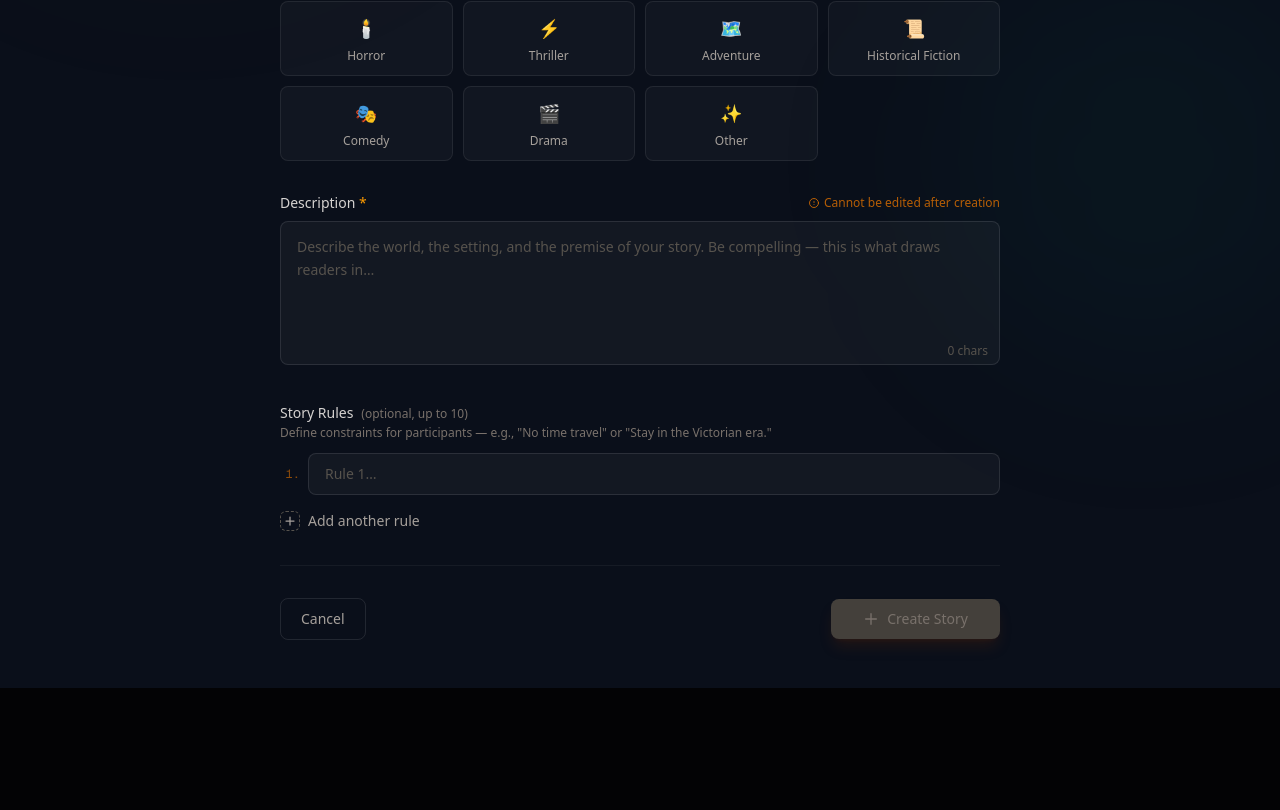
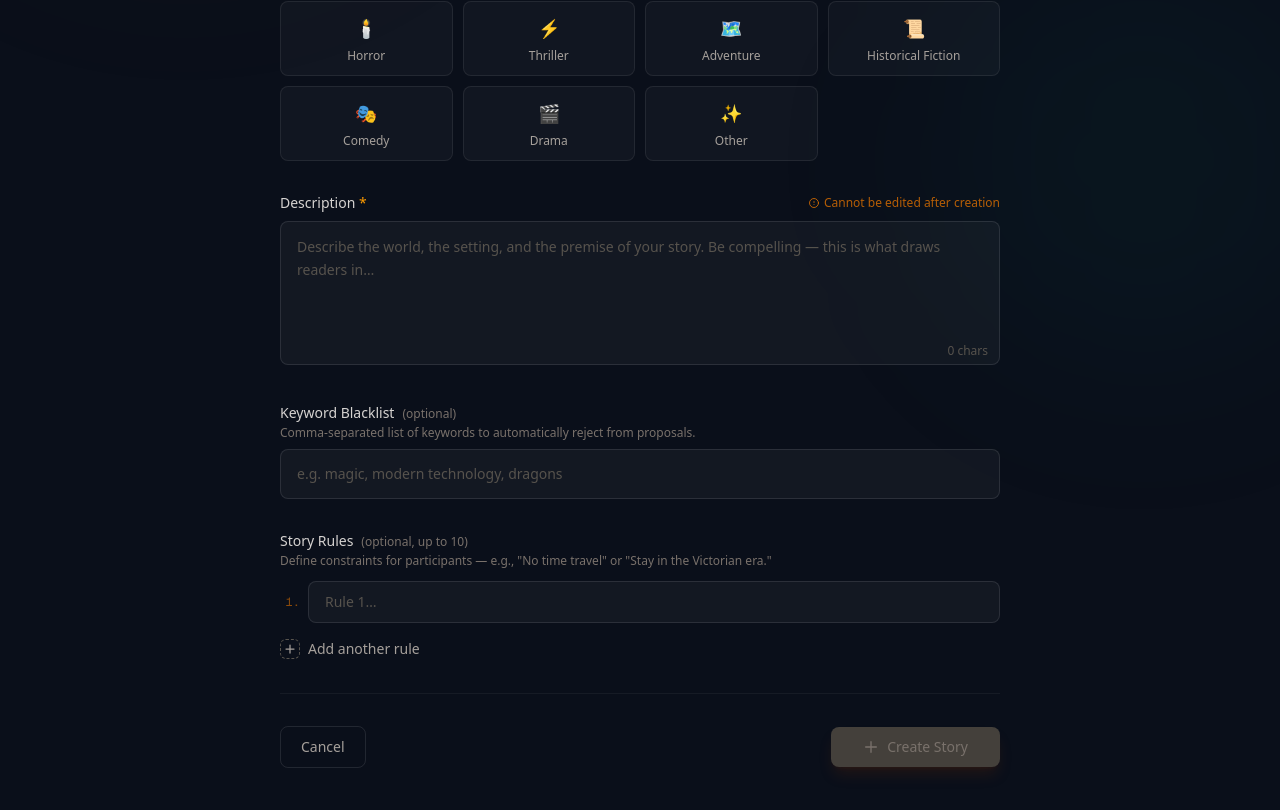
Before and after one commit to Hamza1096/AI_based_Story_Auction, a Next.js app: page /dashboard/create-story in a window 1280 px wide. Shown: the part 520-1330 px from the top of the page. Before the commit the page ends 1208 px from the top, so only its background shows below. Built offline with nearby package versions, Linux system fonts and the light colour scheme; no server answers; the database is empty; sample sign-in values are in the browser's storage.

Commit message:
Add blacklist

```diff
--- a/app/api/stories/[id]/proposals/route.ts
+++ b/app/api/stories/[id]/proposals/route.ts
@@ -58,6 +58,19 @@ export async function POST(
     const story = await Story.findById(id);
     if (!story) {
       return NextResponse.json({ error: "Story not found." }, { status: 404 });
+    }
+
+    // Check against blacklist
+    if (story.blacklist && story.blacklist.length > 0) {
+      const lowerContent = trimmedContent.toLowerCase();
+      const blockedWords = story.blacklist.filter((word: string) => lowerContent.includes(word));
+
+      if (blockedWords.length > 0) {
+        return NextResponse.json(
+          { error: `Proposal contains forbidden keywords. Please remove them and try again.` },
+          { status: 400 }
+        );
+      }
     }
 
     // Check one proposal per user per story per day (AS-12)
--- a/app/api/stories/[id]/route.ts
+++ b/app/api/stories/[id]/route.ts
@@ -1,4 +1,6 @@
 import { NextResponse } from "next/server";
+import { getServerSession } from "next-auth";
+import { authOptions } from "@/app/api/auth/[...nextauth]/route";
 import connectToDatabase from "@/lib/mongodb";
 import Story from "@/models/Story";
 
@@ -32,3 +34,59 @@ export async function GET(
     return NextResponse.json({ error: "Internal server error" }, { status: 500 });
   }
 }
+
+/**
+ * PATCH /api/stories/[id]
+ * Updates a story (currently only supporting `blacklist`).
+ */
+export async function PATCH(
+  request: Request,
+  { params }: { params: Promise<{ id: string }> }
+) {
+  try {
+    const session = await getServerSession(authOptions);
+    if (!session?.user) {
+      return NextResponse.json({ error: "Unauthorized" }, { status: 401 });
+    }
+
+    const p = await params;
+    const { id } = p;
+
+    if (!id) {
+      return NextResponse.json({ error: "Story ID is required." }, { status: 400 });
+    }
+
+    const body = await request.json();
+    const { blacklist } = body;
+
+    await connectToDatabase();
+
+    const story = await Story.findById(id);
+
+    if (!story) {
+      return NextResponse.json({ error: "Story not found." }, { status: 404 });
+    }
+
+    if (story.author.toString() !== session.user.id) {
+      return NextResponse.json({ error: "Forbidden. You are not the author of this story." }, { status: 403 });
+    }
+
+    // Blacklist: comma-separated string converted to array OR an array
+    let sanitisedBlacklist: string[] = [];
+    if (typeof blacklist === "string") {
+      sanitisedBlacklist = blacklist.split(",").map((k) => k.trim().toLowerCase()).filter((k) => k.length > 0);
+    } else if (Array.isArray(blacklist)) {
+      sanitisedBlacklist = blacklist.map((k) => k.trim().toLowerCase()).filter((k) => k.length > 0);
+    } else {
+      sanitisedBlacklist = story.blacklist; // Unchanged if not provided
+    }
+
+    story.blacklist = sanitisedBlacklist;
+    await story.save();
+
+    return NextResponse.json({ story, message: "Story updated successfully" }, { status: 200 });
+  } catch (error) {
+    console.error(`[PATCH /api/stories/[id]]`, error);
+    return NextResponse.json({ error: "Internal server error" }, { status: 500 });
+  }
+}
--- a/app/api/stories/route.ts
+++ b/app/api/stories/route.ts
@@ -62,7 +62,7 @@ export async function POST(request: Request) {
     }
 
     const body = await request.json();
-    const { title, genre, description, rules } = body;
+    const { title, genre, description, rules, blacklist } = body;
 
     // --- Validation ---
     if (!title || typeof title !== "string" || title.trim().length === 0) {
@@ -95,6 +95,14 @@ export async function POST(request: Request) {
           .slice(0, 10)
       : [];
 
+    // Blacklist: comma-separated string converted to array
+    const sanitisedBlacklist: string[] = typeof blacklist === "string"
+      ? blacklist
+          .split(",")
+          .map((k) => k.trim().toLowerCase())
+          .filter((k) => k.length > 0)
+      : [];
+
     await connectToDatabase();
 
     const story = await Story.create({
@@ -102,6 +110,7 @@ export async function POST(request: Request) {
       genre,
       description: description.trim(),
       rules: sanitisedRules,
+      blacklist: sanitisedBlacklist,
       author: session.user.id,
       authorName: session.user.name || "Anonymous",
       status: "active",
--- a/app/dashboard/create-story/page.tsx
+++ b/app/dashboard/create-story/page.tsx
@@ -42,6 +42,7 @@ export default function CreateStoryPage() {
   const [genre, setGenre] = useState("");
   const [description, setDescription] = useState("");
   const [rules, setRules] = useState<string[]>([""]);
+  const [blacklistString, setBlacklistString] = useState("");
   const [isSubmitting, setIsSubmitting] = useState(false);
   const [error, setError] = useState("");
 
@@ -91,6 +92,7 @@ export default function CreateStoryPage() {
           genre,
           description: description.trim(),
           rules: cleanedRules,
+          blacklist: blacklistString,
         }),
       });
 
@@ -231,6 +233,29 @@ export default function CreateStoryPage() {
             </div>
           </div>
 
+          {/* Blacklist */}
+          <div className="space-y-2">
+            <div className="flex items-center justify-between">
+              <div>
+                <label className="block text-sm font-medium text-stone-300" htmlFor="story-blacklist">
+                  Keyword Blacklist
+                  <span className="ml-2 text-xs text-stone-500 font-normal">(optional)</span>
+                </label>
+                <p className="text-xs text-stone-500 mt-0.5">
+                  Comma-separated list of keywords to automatically reject from proposals.
+                </p>
+              </div>
+            </div>
+            <input
+              id="story-blacklist"
+              type="text"
+              value={blacklistString}
+              onChange={(e) => setBlacklistString(e.target.value)}
+              placeholder="e.g. magic, modern technology, dragons"
+              className="w-full bg-white/[0.04] border border-white/10 rounded-lg px-4 py-3.5 text-stone-100 placeholder:text-stone-600 focus:outline-none focus:border-amber-500/50 focus:ring-1 focus:ring-amber-500/20 transition-all text-sm"
+            />
+          </div>
+
           {/* Rules */}
           <div className="space-y-3">
             <div className="flex items-center justify-between">
--- a/app/stories/[id]/page.tsx
+++ b/app/stories/[id]/page.tsx
@@ -12,6 +12,8 @@ interface Story {
   genre: string;
   description: string;
   rules: string[];
+  blacklist?: string[];
+  author: string;
   authorName: string;
   status: "active" | "completed" | "paused";
   chapterCount: number;
@@ -46,6 +48,10 @@ export default function StoryDetailPage() {
 
   const [story, setStory] = useState<Story | null>(null);
   const [loadingStory, setLoadingStory] = useState(true);
+
+  const [isEditingBlacklist, setIsEditingBlacklist] = useState(false);
+  const [blacklistInput, setBlacklistInput] = useState("");
+  const [isUpdatingBlacklist, setIsUpdatingBlacklist] = useState(false);
 
   // Proposal State
   const [proposalContent, setProposalContent] = useState("");
@@ -85,6 +91,9 @@ export default function StoryDetailPage() {
         if (res.ok) {
           const data = await res.json();
           setStory(data.story);
+          if (data.story.blacklist) {
+            setBlacklistInput(data.story.blacklist.join(", "));
+          }
         } else {
           setStory(null);
         }
@@ -355,6 +364,28 @@ export default function StoryDetailPage() {
     }
   };
 
+  const handleUpdateBlacklist = async () => {
+    if (!story) return;
+    setIsUpdatingBlacklist(true);
+    try {
+      const res = await fetch(`/api/stories/${story._id}`, {
+        method: "PATCH",
+        headers: { "Content-Type": "application/json" },
+        body: JSON.stringify({ blacklist: blacklistInput }),
+      });
+      if (res.ok) {
+        const data = await res.json();
+        setStory(data.story);
+        setBlacklistInput(data.story.blacklist?.join(", ") || "");
+        setIsEditingBlacklist(false);
+      }
+    } catch (err) {
+      console.error(err);
+    } finally {
+      setIsUpdatingBlacklist(false);
+    }
+  };
+
   return (
     <div className="min-h-screen bg-[#0a0f1a] text-stone-200">
       {/* Ambient glows */}
@@ -425,6 +456,69 @@ export default function StoryDetailPage() {
                   </li>
                 ))}
               </ul>
+            </section>
+          )}
+
+          {/* Blacklist Management (Author only) */}
+          {session?.user?.id === story.author && (
+            <section className="mt-8">
+              <div className="flex items-center justify-between mb-3">
+                <h2 className="text-lg font-medium text-stone-200">Keyword Blacklist</h2>
+                {!isEditingBlacklist ? (
+                  <button
+                    onClick={() => setIsEditingBlacklist(true)}
+                    className="text-xs text-amber-500 hover:text-amber-400 font-medium"
+                  >
+                    Edit Blacklist
+                  </button>
+                ) : (
+                  <div className="flex gap-2">
+                    <button
+                      onClick={() => {
+                        setIsEditingBlacklist(false);
+                        setBlacklistInput(story.blacklist?.join(", ") || "");
+                      }}
+                      className="text-xs text-stone-500 hover:text-stone-300 font-medium"
+                    >
+                      Cancel
+                    </button>
+                    <button
+                      onClick={handleUpdateBlacklist}
+                      disabled={isUpdatingBlacklist}
+                      className="text-xs text-emerald-500 hover:text-emerald-400 font-medium disabled:opacity-50"
+                    >
+                      {isUpdatingBlacklist ? "Saving..." : "Save"}
+                    </button>
+                  </div>
+                )}
+              </div>
+
+              {isEditingBlacklist ? (
+                <div className="space-y-2">
+                  <input
+                    type="text"
+                    value={blacklistInput}
+                    onChange={(e) => setBlacklistInput(e.target.value)}
+                    placeholder="e.g. offensive, unwanted, words"
+                    className="w-full bg-[#0a0f1a] border border-white/10 rounded-lg px-4 py-2 text-stone-200 placeholder:text-stone-600 focus:outline-none focus:border-amber-500/50 focus:ring-1 focus:ring-amber-500/20 text-sm"
+                  />
+                  <p className="text-[10px] text-stone-500">Comma-separated list of keywords. Proposals containing these words will be automatically rejected.</p>
+                </div>
+              ) : (
+                <div className="bg-white/[0.02] border border-white/5 rounded-xl p-6 text-sm text-stone-400">
+                  {story.blacklist && story.blacklist.length > 0 ? (
+                    <div className="flex flex-wrap gap-2">
+                      {story.blacklist.map((word, i) => (
+                        <span key={i} className="px-2 py-0.5 bg-red-500/10 text-red-300 border border-red-500/20 rounded-md text-xs">
+                          {word}
+                        </span>
+                      ))}
+                    </div>
+                  ) : (
+                    <p className="italic text-stone-600">No blacklisted keywords defined.</p>
+                  )}
+                </div>
+              )}
             </section>
           )}
 
--- a/models/Transaction.ts
+++ b/models/Transaction.ts
@@ -31,6 +31,7 @@ const TransactionSchema = new Schema(
     stripeSessionId: {
       type: String,
       sparse: true, // null for non-Stripe transactions (e.g. debit for bidding)
+      unique: true,
     },
     stripePaymentIntentId: {
       type: String,
@@ -42,8 +43,6 @@ const TransactionSchema = new Schema(
 
 // Fast lookup by user, newest-first
 TransactionSchema.index({ userId: 1, createdAt: -1 });
-// Idempotency — prevent duplicate credits for same Stripe session
-TransactionSchema.index({ stripeSessionId: 1 }, { sparse: true, unique: true });
 
 const Transaction = models.Transaction || model("Transaction", TransactionSchema);
 
```
